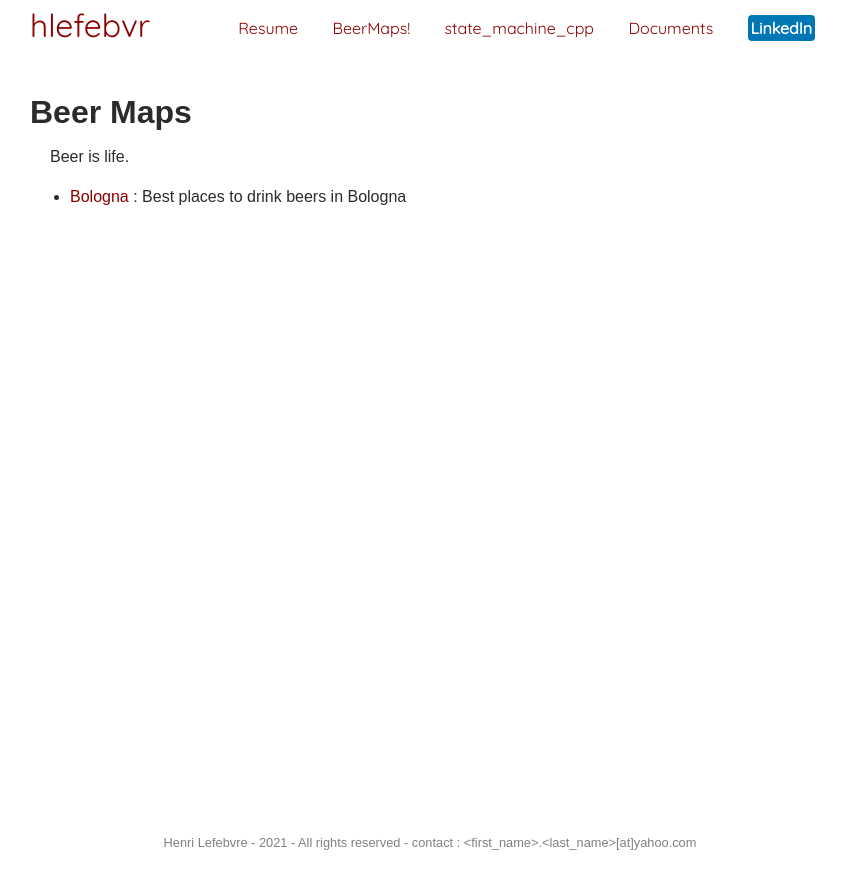
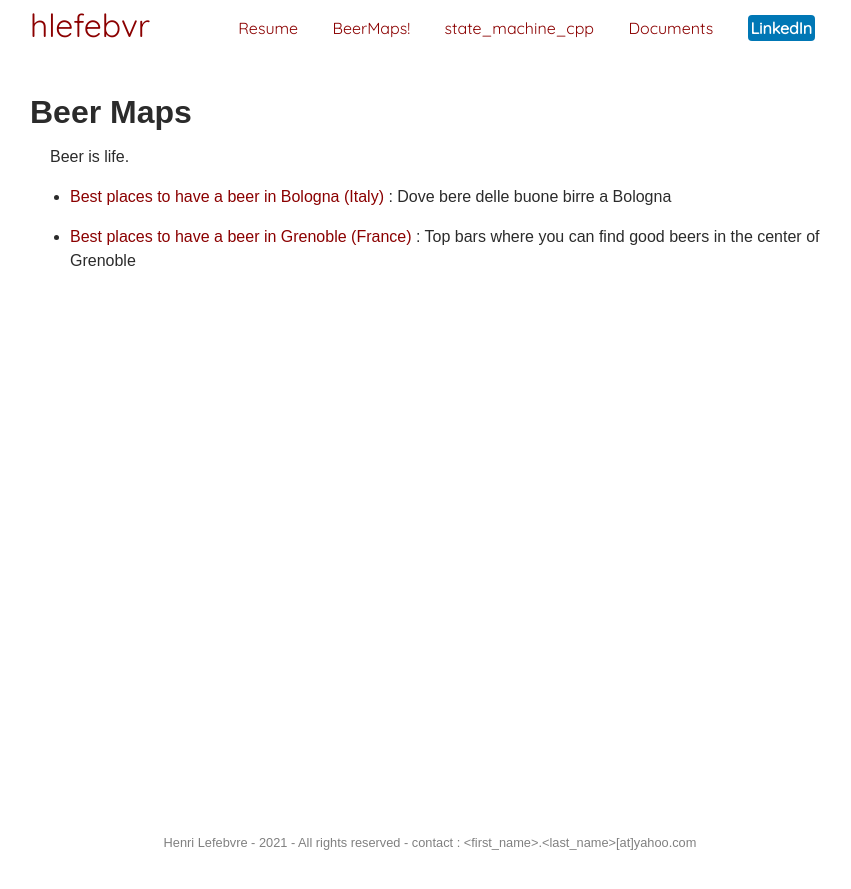
Before and after one commit to hlefebvr/hlefebvr.github.io, a Jekyll site: the page built from beer.md, in a window 1280 px wide. Shown: the top 889 px of the page, without its empty margins (210-1061 px from the left). Built offline with Jekyll 4.4.1, drawn with Linux system fonts in a browser that asks for light colours.

Commit message:
add grenoble beer map

```diff
--- a/posts/en_beer_bologna.md
+++ b/posts/en_beer_bologna.md
@@ -1,9 +1,11 @@
 ---
 layout: post
 category: beer
-title: Bologna
-short: Best places to drink beers in Bologna
+title: Best places to have a beer in Bologna (Italy)
+short: Dove bere delle buone birre a Bologna
 date: 2021-09-24
 ---
 
+## My Beer Map
+
 <iframe src="https://www.google.com/maps/d/u/0/embed?mid=1u8LFenkoIRwgoj32Sj4En02kEzu6GuGs" style="width:100%" height="480"></iframe>
--- /dev/null
+++ b/posts/en_beer_grenoble.md
@@ -0,0 +1,11 @@
+---
+layout: post
+category: beer
+title: Best places to have a beer in Grenoble (France)
+short: Top bars where you can find good beers in the center of Grenoble
+date: 2021-09-27
+---
+
+## My Beer Map
+
+<iframe src="https://www.google.com/maps/d/u/0/embed?mid=1JqHH7MH1AFKDsFnJHPZXsVULhAnyPsXl" width="640" height="480"></iframe>
```
